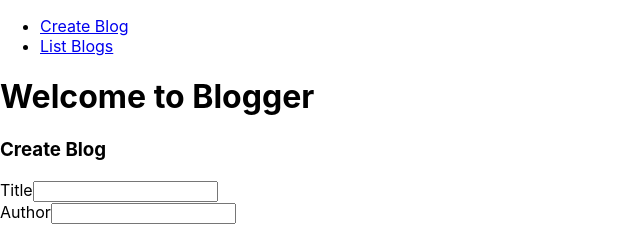
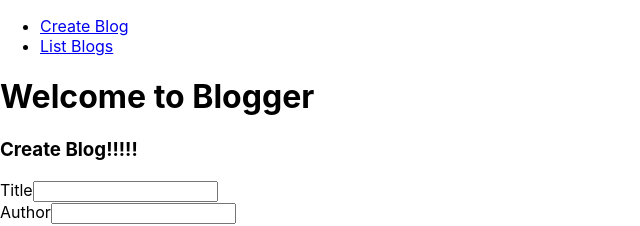
Before and after one commit to Enoch2k2/060721-ft-blogger-react, a React (Create React App) app: page / in a window 1280 px wide. Shown: the top 226 px of the page, without its empty margins (0-640 px from the left). Built offline with nearby package versions, Linux system fonts and the light colour scheme.

Commit message:
added state

```diff
--- a/src/App.js
+++ b/src/App.js
@@ -1,23 +1,29 @@
+import React, { useState } from 'react';
 import NavBar from './components/NavBar';
 import BlogForm from './components/BlogForm';
 import BlogList from './components/BlogList';
 
-const blogs = [
-  { title: "title 1", author: "author 1", content: "content 1" },
-  { title: "title 2", author: "author 2", content: "content 2" },
-  { title: "title 3", author: "author 3", content: "content 3" },
-  { title: "title 4", author: "author 4", content: "content 4" },
-  { title: "title 5", author: "author 5", content: "content 5" }
-]
+function App() {
+  const [ blogs, setBlogs ] = useState([
+    { title: "title 1", author: "author 1", content: "content 1" },
+    { title: "title 2", author: "author 2", content: "content 2" },
+    { title: "title 3", author: "author 3", content: "content 3" },
+    { title: "title 4", author: "author 4", content: "content 4" },
+    { title: "title 5", author: "author 5", content: "content 5" }
+  ])
 
-function App() {
+  const addBlog = blog => {
+    const newBlogs = [...blogs, blog];
+    setBlogs(newBlogs);
+  }
+
   return (
     <div className="App">
       <NavBar />
 
       <h1>Welcome to Blogger</h1>
 
-      <BlogForm />
+      <BlogForm addBlog={ addBlog } header="Create Blog!!!!!" />
 
       <BlogList blogs={ blogs } />
 
--- a/src/components/BlogForm.js
+++ b/src/components/BlogForm.js
@@ -1,19 +1,47 @@
-const BlogForm = (props) => {
+import React, { useState } from 'react';
+
+const BlogForm = ({ addBlog, header }) => {
+  const [ blog, setBlog ] = useState({
+    title: '',
+    content: '',
+    author: ''
+  })
+
+  const handleChange = event => {
+    setBlog({
+      ...blog,
+      [event.target.name]: event.target.value
+    })
+  }
+
+  const handleSubmit = event => {
+    event.preventDefault();
+
+    addBlog(blog)
+
+    setBlog({
+      title: '',
+      content: '',
+      author: ''
+    })
+
+  }
+
   return (
     <>
-      <h3>Create Blog</h3>
-      <form>
+      <h3>{ header }</h3>
+      <form onSubmit={ handleSubmit }>
         <div>
           <label>Title</label>
-          <input type="text" />
+          <input type="text" name="title" value={ blog.title } onChange={ handleChange } required={true} />
         </div>
         <div>
           <label>Author</label>
-          <input type="text" />
+          <input type="text" name="author" value={ blog.author } onChange={ handleChange } />
         </div>
         <div>
           <label>Content</label><br/>
-          <textarea />
+          <textarea name="content" value={ blog.content } onChange={ handleChange }/>
         </div>
 
         <input type="submit" value="Create Blog" />
```
